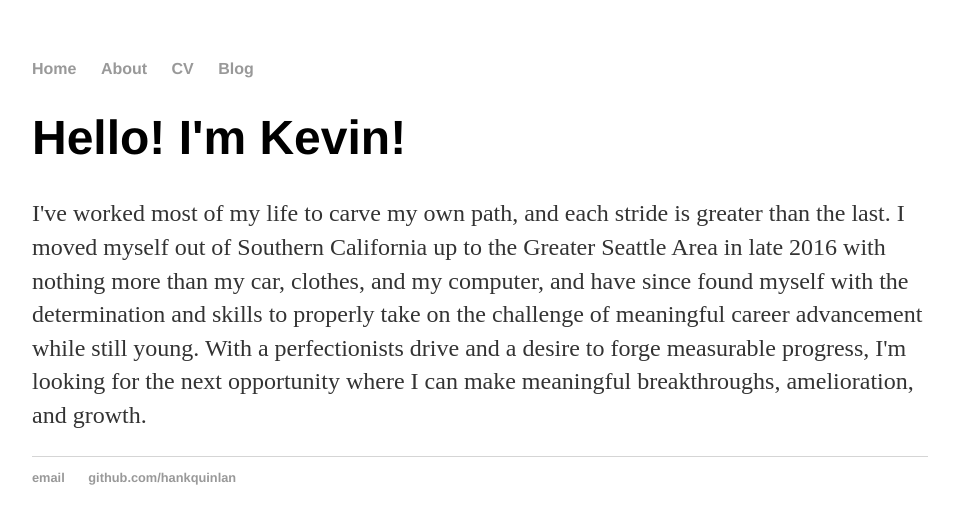
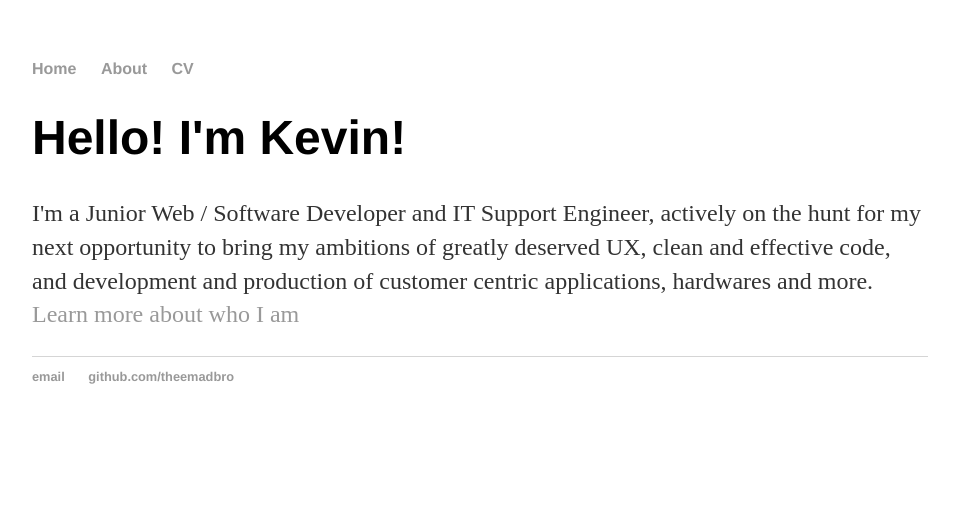
Before and after one commit to theemadbro/theemadbro.github.io, a Jekyll site: the page built from index.html, in a window 1280 px wide. Shown: the top 524 px of the page, without its empty margins (160-1119 px from the left). Built offline with Jekyll 4.4.1, drawn with Linux system fonts in a browser that asks for light colours.

Commit message:
added about page, changed content on home page

```diff
--- a/_layouts/default.html
+++ b/_layouts/default.html
@@ -11,7 +11,6 @@
                 <li><a href="/">Home</a></li>
                 <li><a href="/about">About</a></li>
                 <li><a href="/cv">CV</a></li>
-                <li><a href="/blog">Blog</a></li>
             </ul>
         </nav>
         <div class="container">
@@ -21,8 +20,8 @@
         </div><!-- /.container -->
         <footer>
             <ul>
-                <li><a href="mailto:hankquinlanhub@gmail.com">email</a></li>
-                <li><a href="https://github.com/hankquinlan">github.com/hankquinlan</a></li>
+                <li><a href="mailto:kevin.capotosto@gmail.com">email</a></li>
+                <li><a href="https://github.com/theemadbro">github.com/theemadbro</a></li>
             </ul>
         </footer>
     </body>
--- a/index.html
+++ b/index.html
@@ -1,8 +1,8 @@
 ---
 layout: default
-title: Kevin Capotosto
+title: Kevin Capotosto - Tech and More
 ---
 <div class="blurb">
 	<h1>Hello! I'm Kevin!</h1>
-	<p>I've worked most of my life to carve my own path, and each stride is greater than the last. I moved myself out of Southern California up to the Greater Seattle Area in late 2016 with nothing more than my car, clothes, and my computer, and have since found myself with the determination and skills to properly take on the challenge of meaningful career advancement while still young. With a perfectionists drive and a desire to forge measurable progress, I'm looking for the next opportunity where I can make meaningful breakthroughs, amelioration, and growth.</p>
+	<p>I'm a Junior Web / Software Developer and IT Support Engineer, actively on the hunt for my next opportunity to bring my ambitions of greatly deserved UX, clean and effective code, and development and production of customer centric applications, hardwares and more. <a href="about">Learn more about who I am</a></p>
 </div><!-- /.blurb -->
```
Also changed, not shown: about/index.html (added, +12 -0 lines).
